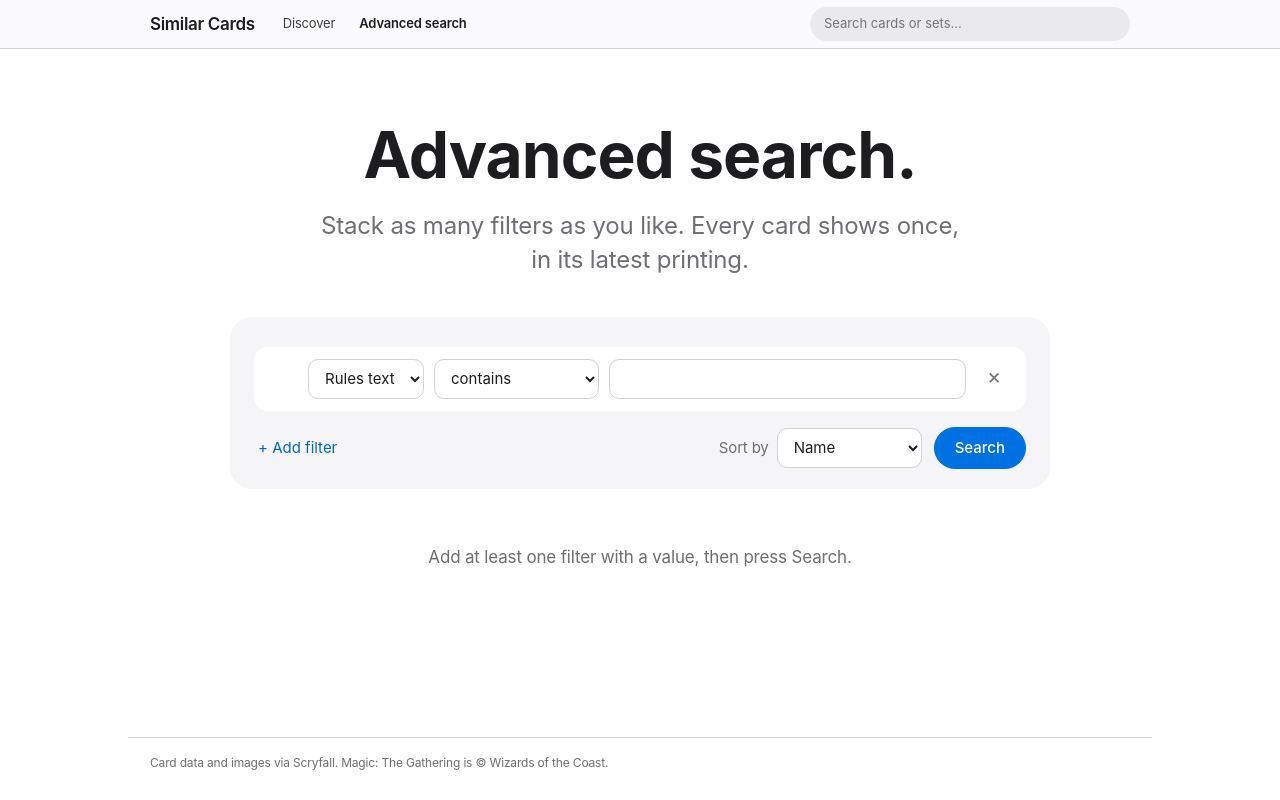
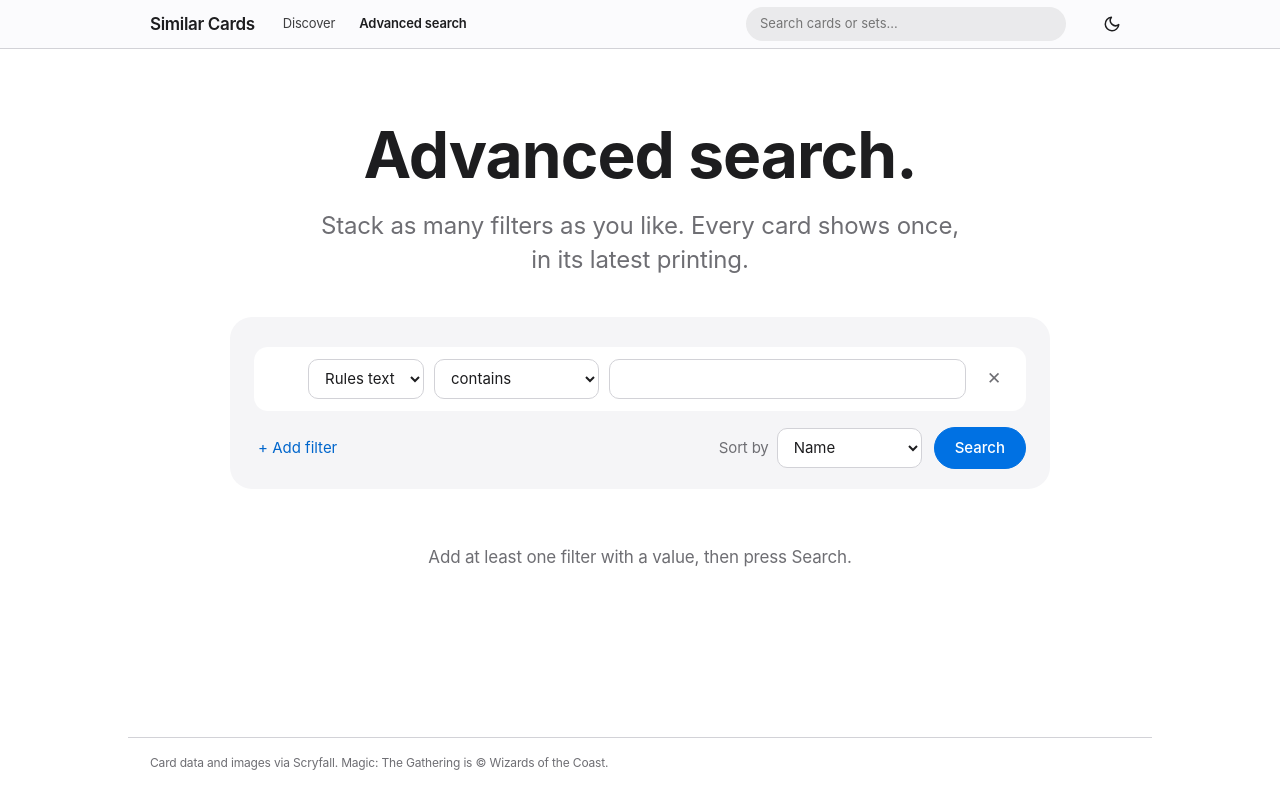
Before and after one commit to BendRJ/mtg-similarcards, a React (Vite) app in the folder frontend/: page /search in a window 1280 px wide. Built offline with nearby package versions, Linux system fonts and the light colour scheme.

Commit message:
feat: dark / light mode switch in the navigation bar
Saves the choice only when it differs from the system setting, so
picking the system's own theme returns to following the system.

```diff
--- a/frontend/src/components/Layout.tsx
+++ b/frontend/src/components/Layout.tsx
@@ -1,6 +1,7 @@
 import type { ReactNode } from "react";
 import { Link, NavLink } from "react-router";
 import SearchBar from "./SearchBar";
+import ThemeToggle from "./ThemeToggle";
 
 type LayoutProps = {
   showSearch?: boolean;
@@ -24,6 +25,7 @@ export default function Layout({ showSearch = true, children }: LayoutProps) {
               <SearchBar />
             </div>
           ) : null}
+          <ThemeToggle />
         </nav>
       </header>
       <main className="content">{children}</main>
--- /dev/null
+++ b/frontend/src/components/ThemeToggle.tsx
@@ -0,0 +1,29 @@
+import { useState } from "react";
+import { chooseTheme, currentTheme } from "../lib/theme";
+
+export default function ThemeToggle() {
+  const [theme, setTheme] = useState(currentTheme);
+  const next = theme === "dark" ? "light" : "dark";
+
+  function toggle() {
+    chooseTheme(next);
+    setTheme(next);
+  }
+
+  return (
+    <button type="button" className="theme-toggle" aria-label={`Switch to ${next} mode`} onClick={toggle}>
+      {theme === "dark" ? (
+        // Sun: shown in dark mode, switches to light.
+        <svg width="18" height="18" viewBox="0 0 24 24" fill="none" stroke="currentColor" strokeWidth="2" strokeLinecap="round" aria-hidden="true">
+          <circle cx="12" cy="12" r="4" />
+          <path d="M12 2v2M12 20v2M4.9 4.9l1.4 1.4M17.7 17.7l1.4 1.4M2 12h2M20 12h2M4.9 19.1l1.4-1.4M17.7 6.3l1.4-1.4" />
+        </svg>
+      ) : (
+        // Moon: shown in light mode, switches to dark.
+        <svg width="18" height="18" viewBox="0 0 24 24" fill="none" stroke="currentColor" strokeWidth="2" strokeLinecap="round" strokeLinejoin="round" aria-hidden="true">
+          <path d="M21 12.8A9 9 0 1 1 11.2 3a7 7 0 0 0 9.8 9.8z" />
+        </svg>
+      )}
+    </button>
+  );
+}
--- /dev/null
+++ b/frontend/src/lib/theme.ts
@@ -0,0 +1,46 @@
+export type Theme = "light" | "dark";
+
+const KEY = "theme";
+
+function systemPrefersDark(): boolean {
+  // jsdom and very old browsers have no matchMedia.
+  return typeof window.matchMedia === "function" && window.matchMedia("(prefers-color-scheme: dark)").matches;
+}
+
+// Storage can be missing or throw (private windows, blocked site data), so every access is guarded.
+export function readStoredTheme(): Theme | null {
+  try {
+    const value = localStorage.getItem(KEY);
+    return value === "light" || value === "dark" ? value : null;
+  } catch {
+    return null;
+  }
+}
+
+function storeTheme(theme: Theme | null) {
+  try {
+    if (theme) localStorage.setItem(KEY, theme);
+    else localStorage.removeItem(KEY);
+  } catch {
+    // Not remembered; the switch still works for this visit.
+  }
+}
+
+export function currentTheme(): Theme {
+  return readStoredTheme() ?? (systemPrefersDark() ? "dark" : "light");
+}
+
+// styles.css redefines its colors under :root[data-theme="dark"|"light"].
+export function applyTheme(theme: Theme) {
+  document.documentElement.dataset.theme = theme;
+}
+
+// What to remember after the user picks `next`; null forgets the choice, so the page follows the system again.
+function rememberChoice(next: Theme, systemTheme: Theme): Theme | null {
+  return next === systemTheme ? null : next;
+}
+
+export function chooseTheme(next: Theme) {
+  applyTheme(next);
+  storeTheme(rememberChoice(next, systemPrefersDark() ? "dark" : "light"));
+}
--- a/frontend/src/main.tsx
+++ b/frontend/src/main.tsx
@@ -2,7 +2,12 @@ import { StrictMode } from "react";
 import { createRoot } from "react-dom/client";
 import { BrowserRouter } from "react-router";
 import App from "./App";
+import { applyTheme, readStoredTheme } from "./lib/theme";
 import "./styles.css";
+
+// Before the first render, so a saved choice never flashes the system colors first.
+const saved = readStoredTheme();
+if (saved) applyTheme(saved);
 
 createRoot(document.getElementById("root")!).render(
   <StrictMode>
--- a/frontend/src/styles.css
+++ b/frontend/src/styles.css
@@ -45,6 +45,9 @@ h1, h2 { letter-spacing: -.015em; line-height: 1.07; }
 .nav-link { color: var(--ink); white-space: nowrap; opacity: .85; }
 .nav-link:hover { opacity: 1; text-decoration: none; }
 .nav-link[aria-current="page"] { font-weight: 600; opacity: 1; }
+.theme-toggle { width: 36px; height: 36px; margin-left: auto; display: grid; place-items: center; border: 0; border-radius: 50%; background: transparent; color: var(--ink); cursor: pointer; }
+.theme-toggle:hover { background: rgba(127, 127, 127, .14); }
+.search-slot + .theme-toggle { margin-left: 0; }
 .search-slot { flex: 1 1 220px; min-width: 0; max-width: 320px; margin-left: auto; }
 .content { flex: 1; padding-top: 40px; padding-bottom: 80px; }
 .footer { padding-top: 16px; padding-bottom: 28px; color: var(--muted); font-size: 12px; border-top: 1px solid var(--line); }
```
Also changed, not shown: 1 other file (tests, documents, lock files or other folders).
